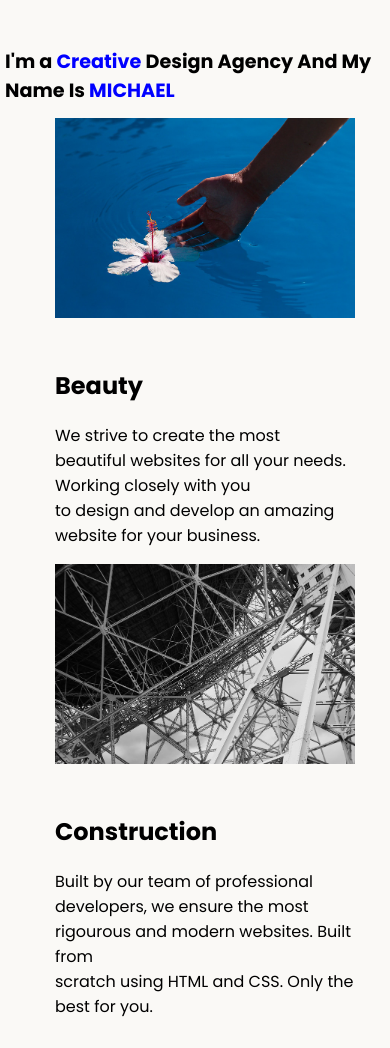
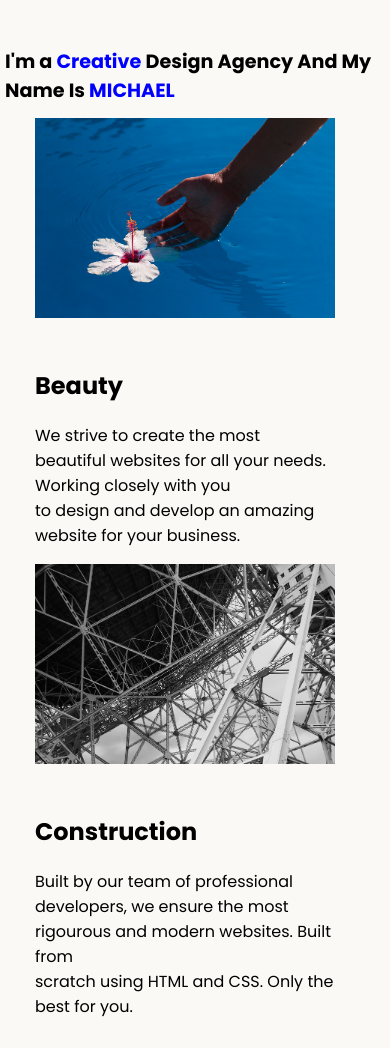
Before and after one commit to Michaelchilaka12/michael-media-query, a plain HTML site: page index.html in a window 390 px wide. Shown: the part 28-1076 px from the top of the page. Drawn offline with Linux system fonts and the light colour scheme.

Commit message:
Update style.css

```diff
--- a/style.css
+++ b/style.css
@@ -49,12 +49,12 @@ body{
   }
   .left{
   width: 300px;
-  padding-left:50px
+  padding-left:30px
   }
 
   .right{
     width: 300px;
-    padding-left:50px
+    padding-left:30px
   }
 
 
```
